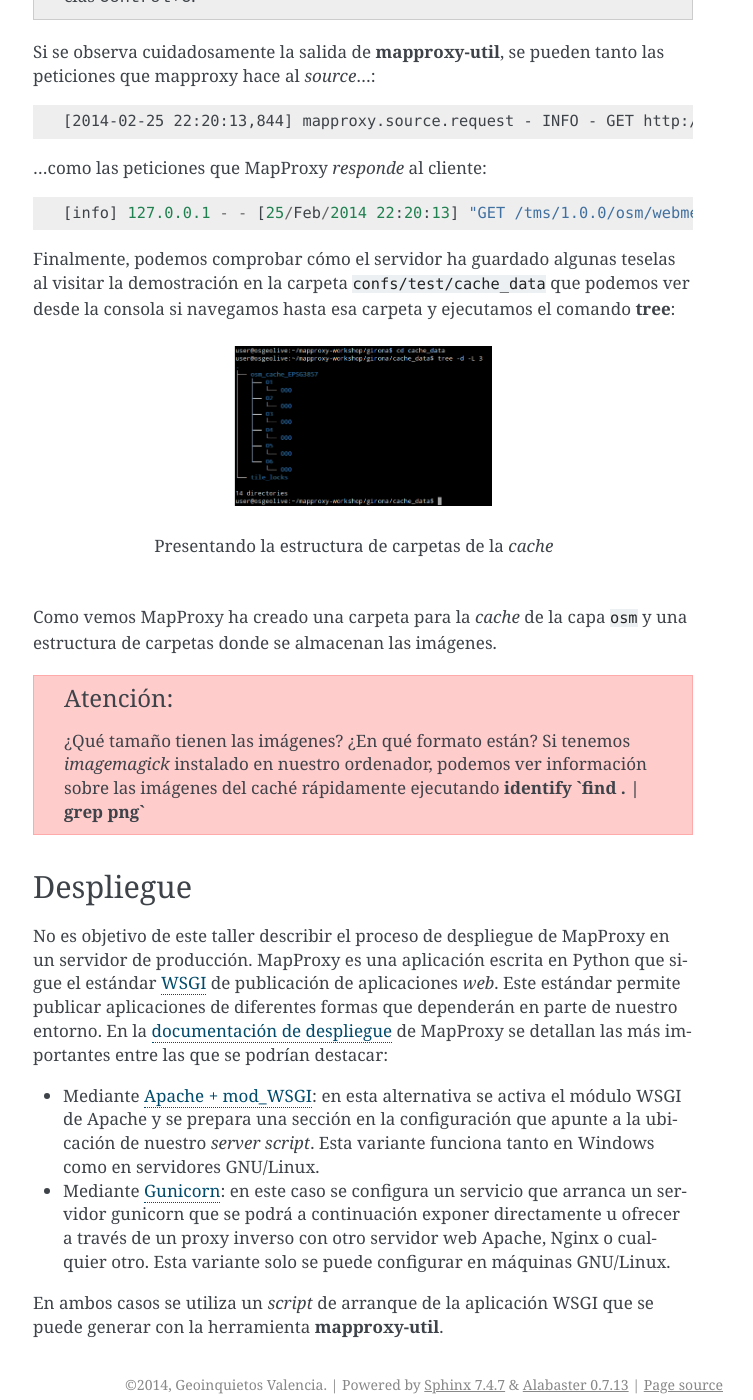
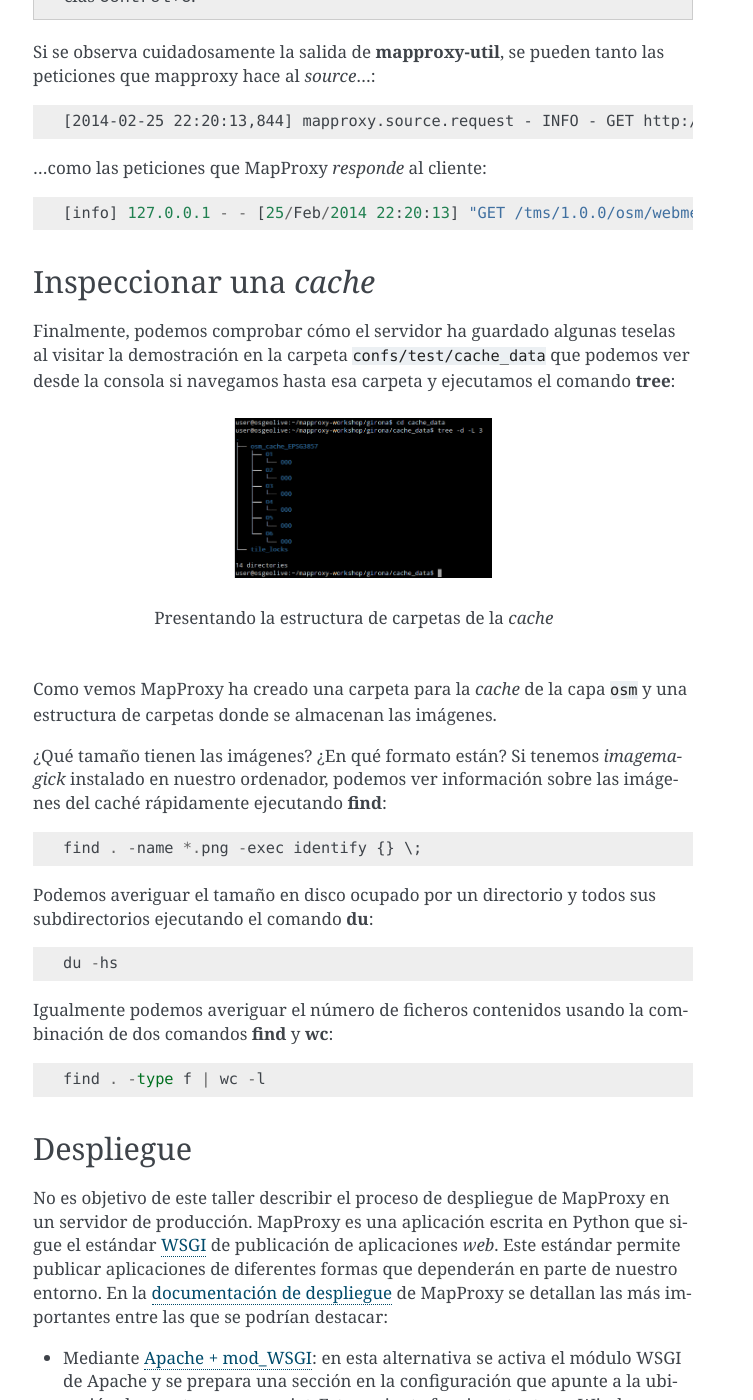
Before and after one commit to geoinquietosvlc/mapproxy-workshop, a Sphinx documentation site: the page built from doc/source/instalacion-configuracion.rst, in a window 1280 px wide and 1400 px high, scrolled down 3949 px. Shown: the whole window, without its empty margins (387-1140 px from the left). Built offline with Sphinx 7.4.7, drawn with Linux system fonts in a browser that asks for light colours; some of the changed text lies outside the part shown.

Commit message:
mejoras en la parte de inspeccionar la cache

```diff
--- a/doc/source/instalacion-configuracion.rst
+++ b/doc/source/instalacion-configuracion.rst
@@ -149,6 +149,10 @@
 
     [info] 127.0.0.1 - - [25/Feb/2014 22:20:13] "GET /tms/1.0.0/osm/webmercator/0/1/1.png HTTP/1.1" 200 -
 
+
+Inspeccionar una *cache*
+--------------------------
+
 Finalmente, podemos comprobar cómo el servidor ha guardado algunas teselas al
 visitar la demostración en la carpeta ``confs/test/cache_data`` que podemos ver
 desde la consola si navegamos hasta esa carpeta y ejecutamos el comando
@@ -165,10 +169,25 @@
 Como vemos MapProxy ha creado una carpeta para la *cache* de la capa ``osm`` y una
 estructura de carpetas donde se almacenan las imágenes.
 
-.. attention:: ¿Qué tamaño tienen las imágenes? ¿En qué formato están?
-   Si tenemos *imagemagick* instalado en nuestro ordenador, podemos ver
-   información sobre las imágenes del caché rápidamente ejecutando
-   :command:`identify \`find . | grep png\``
+¿Qué tamaño tienen las imágenes? ¿En qué formato están?
+Si tenemos *imagemagick* instalado en nuestro ordenador, podemos ver
+información sobre las imágenes del caché rápidamente ejecutando :command:`find`::
+
+  find . -name *.png -exec identify {} \;
+
+Podemos averiguar el tamaño en disco ocupado por un directorio y todos sus subdirectorios
+ejecutando el comando :command:`du`::
+
+  du -hs
+
+Igualmente podemos averiguar el número de ficheros contenidos usando la combinación de
+dos comandos :command:`find` y :command:`wc`::
+
+  find . -type f | wc -l
+
+
+
+
 
 Despliegue
 -----------------------
```
